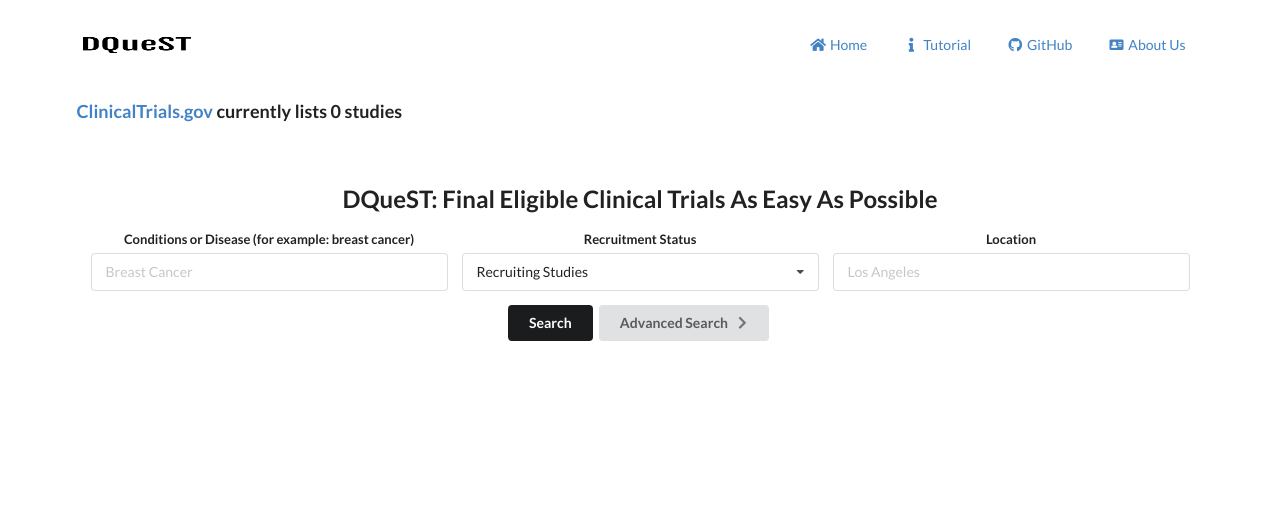
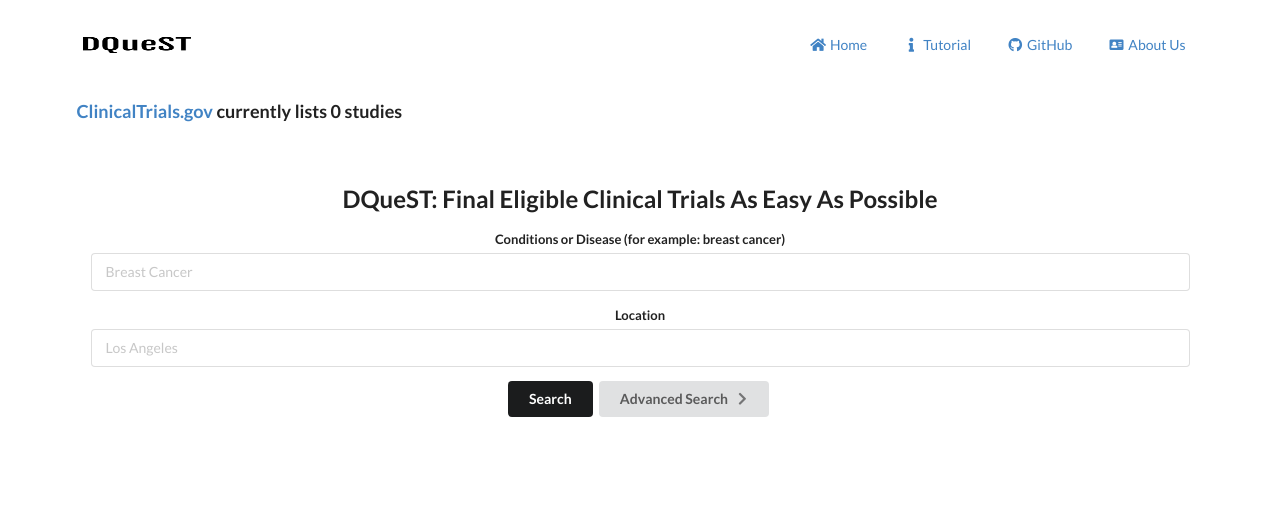
Before and after one commit to stormliucong/dquest-flask, a Flask app: page / in a window 1280 px wide. Shown: the top 531 px of the page. Run offline with Flask 2, Linux system fonts and the light colour scheme; data that the repository does not hold is empty; parts of the project's set-up code (start-up, migrations or seed data) failed here and were passed over; some libraries are stand-ins or nearby versions.

Commit message:
ui update

```diff
--- a/app/lib/ctgov.py
+++ b/app/lib/ctgov.py
@@ -22,6 +22,14 @@ def get_initial_nct_detail (recrs,cond,locn):
     url = 'http://clinicaltrials.gov/search?cond=%s&recrs=%s&locn=%s&displayxml=true' % (cond,recrs,locn)
     print(url)
     return get_initial_nct_from_url (url)
+
+def get_initial_nct_patient (cond,locn):
+    cond = of.format_search_terms (cond)
+    locn = of.format_search_terms (locn)
+    url = 'http://clinicaltrials.gov/search?cond=%s&recrs=recrs&type=intr&locn=%s&displayxml=true' % (cond,locn)
+    print(url)
+    return get_initial_nct_from_url (url)
+
 
 
 # global ctgov search from url
--- a/app/static/js/scripts.js
+++ b/app/static/js/scripts.js
@@ -68,9 +68,8 @@ function search(tsearch) {
         if (recrs == 'All') {
             recrs = ''
         }
-        $.getJSON($SCRIPT_ROOT + '/_start_question_detail', {
+        $.getJSON($SCRIPT_ROOT + '/_pts_start_question', {
             cond: cond,
-            recrs: recrs,
             locn: locn
         }, function (data) {
             search_n = data.working_nct_id_list.length;
@@ -176,9 +175,8 @@ function start_question(tsearch) {
         if (recrs == 'All') {
             recrs = ''
         }
-        $.getJSON($SCRIPT_ROOT + '/_start_question_detail', {
+        $.getJSON($SCRIPT_ROOT + '/_pts_start_question', {
             cond: cond,
-            recrs: recrs,
             locn: locn
         }, function (data) {
             search_n = data.working_nct_id_list.length;
--- a/app/templates/index.html
+++ b/app/templates/index.html
@@ -15,26 +15,16 @@
     </h2>
     <div id='search_form_container' class='ui container'>
         <form class="ui form" id="search_form" name="">
-            <div class="three fields">
             <div class="field">
                 <label>Conditions or Disease (for example: breast cancer)</label>
                 <div class="ui search">
-                        <input class="prompt" name="term" id="first_focus"
-                            placeholder="Breast Cancer">
+                    <input class="prompt" name="term" id="first_focus" placeholder="Breast Cancer">
                 </div>
-                </div>
-                <div class="field">
-                    <label>Recruitment Status</label>
-                    <select class="ui fluid dropdown" id="recruit_status">
-                        <option value="Open" selected="selected">Recruiting Studies</option>
-                        <option value="All">Recruiting and non-recruiting Studies</option>
-                    </select>
             </div>
             <div class="field">
                 <label>Location</label>
                 <input class="input_field field_text" type="text" id="location_terms" value=""
                     placeholder="Los Angeles" />
-                </div>
             </div>
 
             <div class="ui secondary submit button" id="search_button">Search</div>
--- a/app/views.py
+++ b/app/views.py
@@ -61,11 +61,10 @@ def start_question():
     return jsonify (question_answer_list = question_answer_list, working_nct_id_list = working_nct_id_list)
 
 # start question and init working_nct_id_list and question_answer_list.
-@app.route('/_start_question_detail')
+@app.route('/_pts_start_question')
 def start_question_detail():
     # get parameters
     cond = request.args.get('cond')
-    recrs = request.args.get('recrs')
     locn = request.args.get('locn')
 
     # save the query in session
@@ -73,7 +72,7 @@ def start_question_detail():
     session['query'] = cond
     session.modified = True
     # get trials and tags
-    rnct = ctgov.get_initial_nct_detail(recrs,cond,locn)
+    rnct = ctgov.get_initial_nct_patient(cond,locn)
     working_nct_id_list = qst.init_working_nct_id_list(rnct)
     question_answer_list = []
     question_answer_list = qst.find_new_question(question_answer_list,working_nct_id_list)
```
Lines whose indentation alone changed are shown as unchanged.
